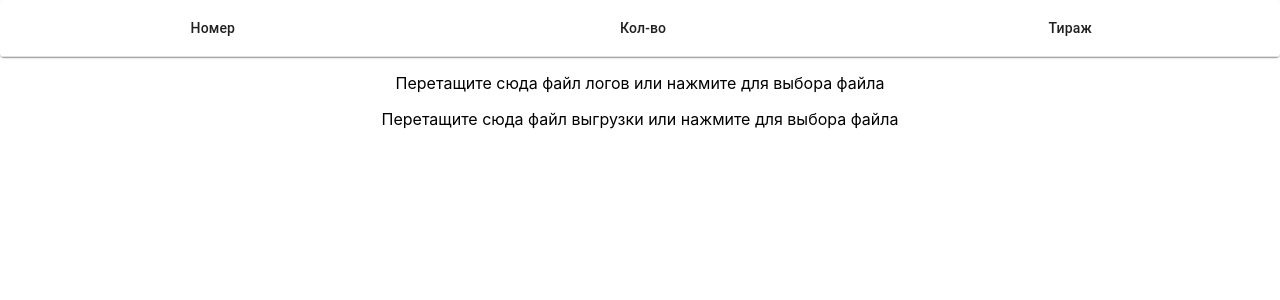
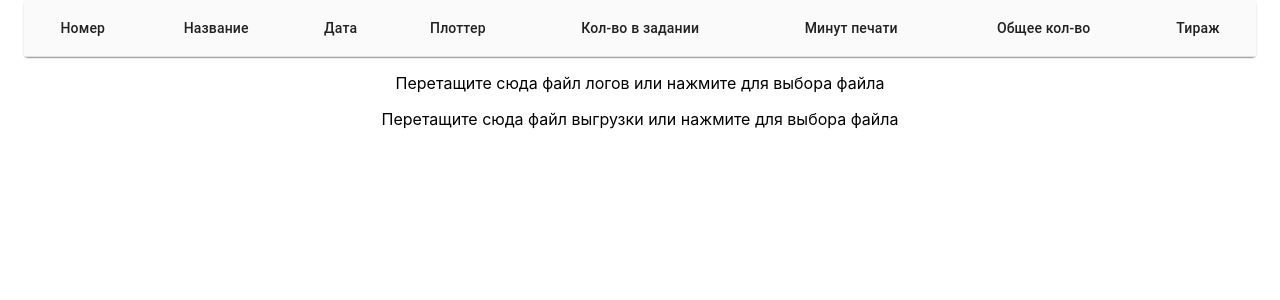
Before and after one commit to EvgHrn/plotters-log-analyser, a React (Create React App) app: page / in a window 1280 px wide. Shown: the top 300 px of the page. Built offline with nearby package versions, Linux system fonts and the light colour scheme.

Commit message:
Unite rows

```diff
--- a/src/App.js
+++ b/src/App.js
@@ -8,8 +8,13 @@ import ResultsTable from './components/ResultsTable';
 import Backdrop from '@material-ui/core/Backdrop';
 import CircularProgress from '@material-ui/core/CircularProgress';
 import { makeStyles } from '@material-ui/core/styles';
+import Container from '@material-ui/core/Container';
 
 const useStyles = makeStyles((theme) => ({
+  app: {
+    textAlign: "center",
+    height: "100vh",
+  },
   backdrop: {
     zIndex: theme.zIndex.drawer + 1,
     color: '#fff',
@@ -65,6 +70,7 @@ function App() {
     /*
     {
       logOrderNumber,
+      product,
       jobs: [
         {
           date,
@@ -128,26 +134,16 @@ function App() {
       }, 0);
 
       let accessOrderCount = 0;
+      let product = "?";
       const accessOrderObj = accessArr.find(accessObj => accessObj["Номер"].toString() === logOrderNumber.toString());
       if(accessOrderObj) {
-        accessOrderCount = accessOrderCount["Тираж"];
+        accessOrderCount = accessOrderObj["Тираж"];
+        product = accessOrderObj["Название"];
       }
-
-      // {
-        // logOrderNumber,
-        // jobs: [
-        //   {
-        //     startDateTime,
-        //     plotter,
-        //     count | ?
-        //   }
-        // ],
-        // logOrderCount,
-        // accessOrderCount
-      // }
 
       return {
         logOrderNumber,
+        product,
         jobs,
         logOrderCount,
         accessOrderCount
@@ -171,7 +167,7 @@ function App() {
   }, [logOrders, accessOrders]);
 
   return (
-    <div className="App">
+    <Container className={classes.app}>
       {/*<Search searchHandle={searchHandle}/>*/}
       <ResultsTable data={results}/>
       <LogsInput setText={logHandle}/>
@@ -179,7 +175,7 @@ function App() {
       <Backdrop className={classes.backdrop} open={backdropOpen}>
         <CircularProgress color="inherit" />
       </Backdrop>
-    </div>
+    </Container >
   );
 }
 
--- a/src/components/ResultsTable.js
+++ b/src/components/ResultsTable.js
@@ -9,6 +9,12 @@ import TableRow from '@material-ui/core/TableRow';
 import Paper from '@material-ui/core/Paper';
 
 const useStyles = makeStyles({
+	root: {
+		width: '100%',
+	},
+	container: {
+		maxHeight: "100vh",
+	},
 	table: {
 		minWidth: 650,
 	},
@@ -29,29 +35,55 @@ const ResultsTable = (props) => {
 	console.log("Rows: ", rows);
 
 	return (
-		<TableContainer component={Paper}>
-			<Table className={classes.table} aria-label="simple table">
+		<Paper className={classes.root}>
+			<TableContainer className={classes.container}>
+			<Table className={classes.table} aria-label="simple table" stickyHeader={true} >
 				<TableHead>
 					<TableRow>
 						{/*<TableCell>Время</TableCell>*/}
 						<TableCell align="center">Номер</TableCell>
-						<TableCell align="center">Кол-во</TableCell>
+						<TableCell align="center">Название</TableCell>
+						<TableCell align="center">Дата</TableCell>
+						<TableCell align="center">Плоттер</TableCell>
+						<TableCell align="center">Кол-во в задании</TableCell>
+						<TableCell align="center">Минут печати</TableCell>
+						<TableCell align="center">Общее кол-во</TableCell>
 						<TableCell align="center">Тираж</TableCell>
 					</TableRow>
 				</TableHead>
 				<TableBody>
-					{rows.map((row) => (
-						<TableRow key={row.order} className={(row.logCount > row.accessCount) ? (row.accessCount === 0 ? classes.attentionRow : classes.warningRow) : null}>
-							<TableCell component="th" scope="row" align="center">
-								{row.order}
-							</TableCell>
-							<TableCell align="center">{row.logCount}</TableCell>
-							<TableCell align="center">{row.accessCount}</TableCell>
-						</TableRow>
-					))}
+					{
+						rows.map((orderObj, index) => {
+							const jobsCount = orderObj.jobs.length;
+							return orderObj.jobs.map((jobObj, index) =>
+						    (
+									<TableRow key={index} className={(orderObj.logOrderCount > orderObj.accessOrderCount) ? (orderObj.accessOrderCount === 0 ? classes.attentionRow : classes.warningRow) : null}>
+										{
+											(index === 0) ? <TableCell component="th" scope="row" align="center" rowSpan={jobsCount}>{orderObj.logOrderNumber}</TableCell> : null
+										}
+										{
+											(index === 0) ? <TableCell align="center" rowSpan={jobsCount}>{orderObj.product}</TableCell> : null
+										}
+
+										<TableCell align="center">{jobObj.startDateTime}</TableCell>
+										<TableCell align="center">{jobObj.plotter}</TableCell>
+										<TableCell align="center">{jobObj.count}</TableCell>
+										<TableCell align="center">{jobObj.minutesTotal}</TableCell>
+										{
+											(index === 0) ? <TableCell align="center" rowSpan={jobsCount}>{orderObj.logOrderCount}</TableCell> : null
+										}
+										{
+											(index === 0) ? <TableCell align="center" rowSpan={jobsCount}>{orderObj.accessOrderCount}</TableCell> : null
+										}
+									</TableRow>
+								)
+							)
+						}
+					)}
 				</TableBody>
 			</Table>
 		</TableContainer>
+		</Paper>
 	)
 };
 
```
